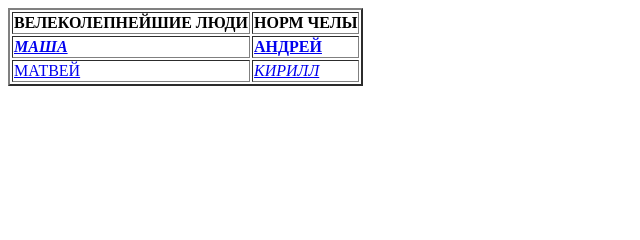
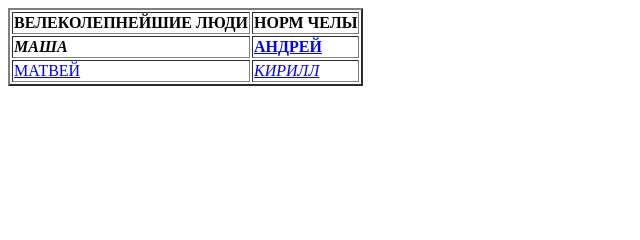
Before and after one commit to mashalox2/proverka, a plain HTML site: page index.html in a window 1280 px wide. Shown: the top 240 px of the page, 0-640 px from the left. Drawn offline with Linux system fonts and the light colour scheme.

Commit message:
Update index.html

```diff
--- a/index.html
+++ b/index.html
@@ -15,7 +15,7 @@
                     </thead>
                      <tbody>
 <tr>
-<td><a href="https://kartinkin.com/uploads/posts/2021-03/1616025190_2-p-makaka-2.jpg"</a><b><em>МАША</em></b></td>
+<td><a href="https://kartinkin.com/uploads/posts/2021-03/1616025190_2-p-makaka-2.jpg"></a><b><em>МАША</em></b></td>
 <td><a href="#ideveloper1"><b>АНДРЕЙ</b></a></td>
 </tr>
 <tr>
```
